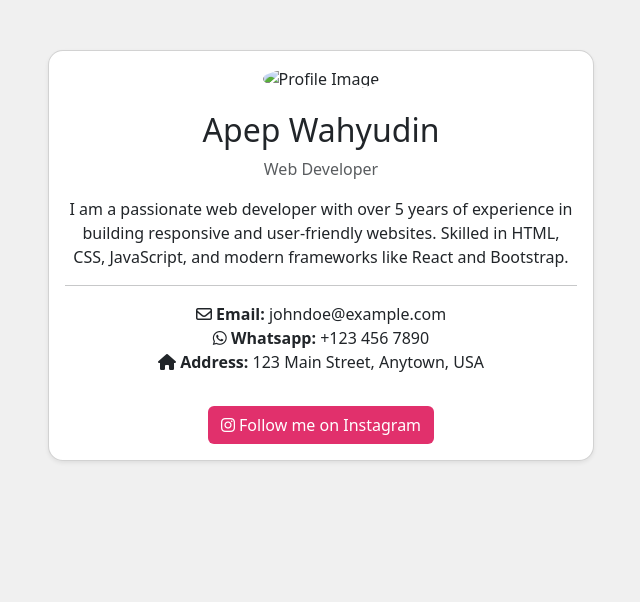
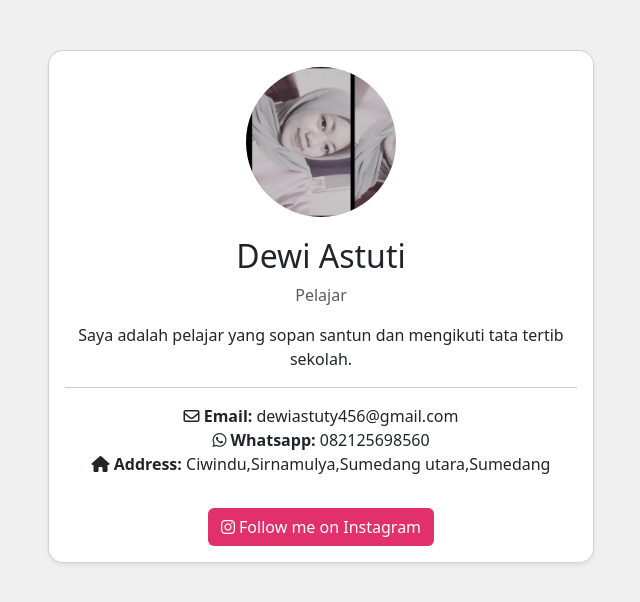
Before and after one commit to dewiastti/pcc_DewiAstuti_x3, a plain HTML site: page index.html in a window 1280 px wide. Shown: the whole page, without its empty margins (319-959 px from the left). Drawn offline with nearby package versions, Linux system fonts and the light colour scheme.

Commit message:
Update index.html

```diff
--- a/index.html
+++ b/index.html
@@ -14,18 +14,18 @@
             <div class="col-md-6">
                 <div class="card shadow-sm">
                     <div class="card-body text-center">
-                        <img src="avatar.jpg" alt="Profile Image" class="profile-img">
-                        <h2>Apep Wahyudin</h2>
-                        <p class="text-muted">Web Developer</p>
-                        <p>I am a passionate web developer with over 5 years of experience in building responsive and user-friendly websites. Skilled in HTML, CSS, JavaScript, and modern frameworks like React and Bootstrap.
+                        <img src="IMG-20240921-WA0023.jpg" alt="Profile Image" class="profile-img">
+                        <h2>Dewi Astuti</h2>
+                        <p class="text-muted">Pelajar</p>
+                        <p>Saya adalah pelajar yang sopan santun dan mengikuti tata tertib sekolah.
                         </p>
                         <hr>
                         <ul class="list-unstyled">
-                            <li><i class="fa-regular fa-envelope"></i> <strong>Email:</strong> johndoe@example.com</li>
-                            <li><i class="fa-brands fa-whatsapp"></i> <strong>Whatsapp:</strong> +123 456 7890</li>
-                            <li><i class="fa-solid fa-house"></i> <strong>Address:</strong> 123 Main Street, Anytown, USA</li>
+                            <li><i class="fa-regular fa-envelope"></i> <strong>Email:</strong> dewiastuty456@gmail.com</li>
+                            <li><i class="fa-brands fa-whatsapp"></i> <strong>Whatsapp:</strong> 082125698560</li>
+                            <li><i class="fa-solid fa-house"></i> <strong>Address:</strong> Ciwindu,Sirnamulya,Sumedang utara,Sumedang</li>
                         </ul>
-                        <a href="https://www.instagram.com/sebuahsemangat" target="_blank" class="btn btn-instagram mt-3">
+                        <a href="https://www.instagram.com/dewiiiastutyyy/profilecard/?igsh=MXZ2NmN2bHBmNXpvdQ==" target="_blank" class="btn btn-instagram mt-3">
                             <i class="fab fa-instagram"></i> Follow me on Instagram
                         </a>
                     </div>
```
